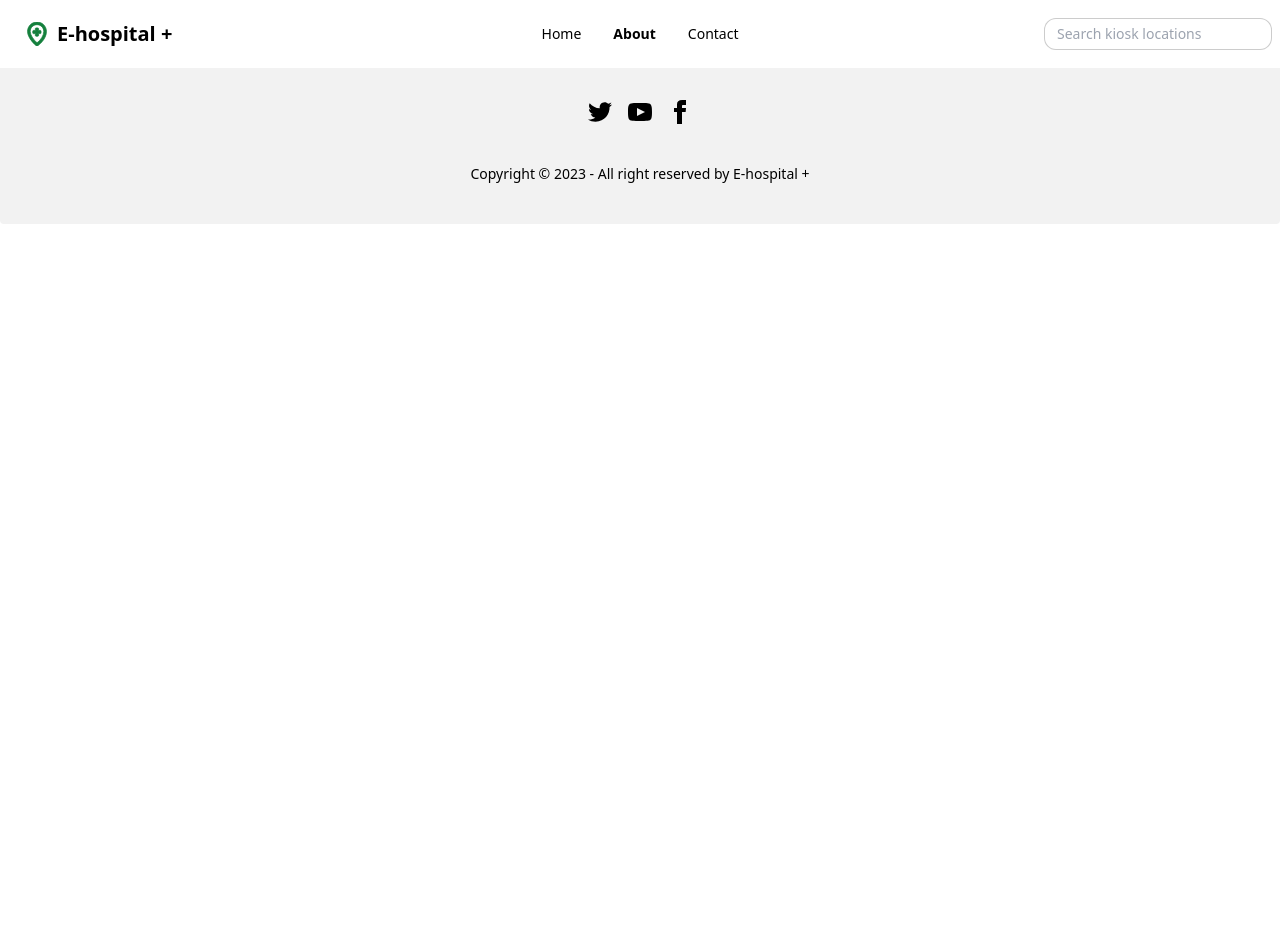
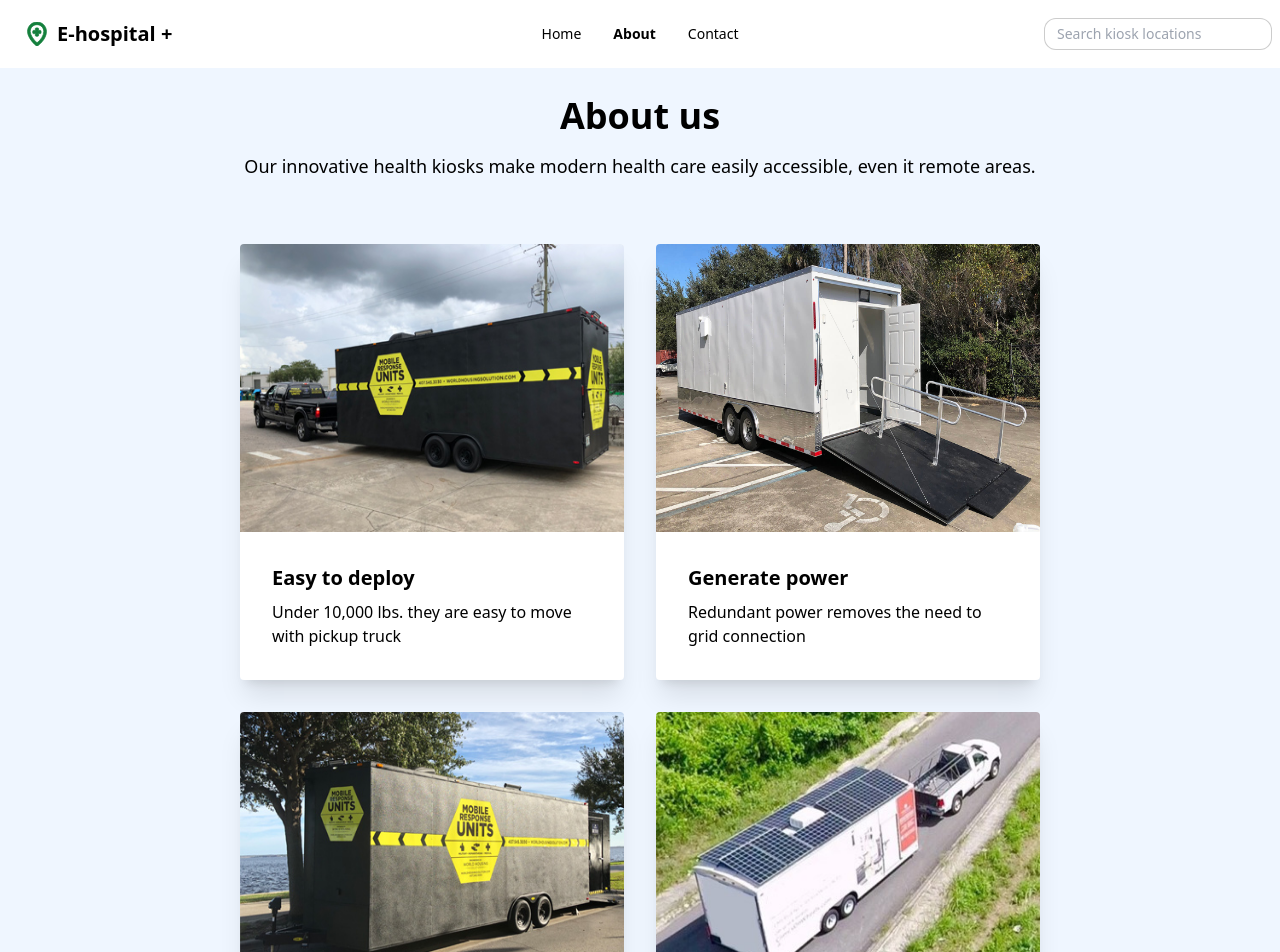
Before and after one commit to edwinnyawoli/hospella, a Nuxt app: page /about in a window 1280 px wide. Shown: the top 952 px of the page. Before the commit the page ends 800 px from the top, so only its background shows below. Built offline with nearby package versions, Linux system fonts and the light colour scheme.

Commit message:
Move kiosk bit to about page

```diff
--- a/pages/about.vue
+++ b/pages/about.vue
@@ -1 +1,55 @@
-<template></template>
+<template>
+    <div>
+        <section class="md:px-24 p-8 py-24 bg-blue-50 space-y-8">
+            <div class="flex-col justify-center flex-1 md:text-lg space-y-4 text-center">
+                <h1 class="text-3xl md:text-4xl font-semibold">About us</h1>
+                <h3>Our innovative health kiosks make modern health care easily accessible, even it remote
+                    areas.</h3>
+                <p class="md:px-[4vw] hidden">It offers
+                    fully
+                    compliant clinical examination and treatment rooms including general, OB-Gyn, X-ray, pediatric, ear
+                    nose
+                    and
+                    throat, ophthalmic, dental and dialysis, as well as designs for mass casualty, central sterile
+                    processing,
+                    administration and a fully functioning operating suit with positive air and sterile corridor.</p>
+            </div>
+            <div class="flex flex-wrap justify-center gap-8 pt-8">
+                <div v-for="s in services" class="card w-96 bg-base-100 shadow-xl">
+                    <figure><img class="aspect-[4/3]" :src="s.image" alt="Trailer 1" /></figure>
+                    <div class="card-body">
+                        <h2 class="card-title">
+                            {{ s.title }}
+                        </h2>
+                        <p> {{ s.description }}</p>
+                    </div>
+                </div>
+            </div>
+        </section>
+    </div>
+</template>
+
+<script setup>
+const services = ref([
+    {
+        "title": "Easy to deploy",
+        "description": "Under 10,000 lbs. they are easy to move with pickup truck",
+        "image": "./images/1.jpg"
+    },
+    {
+        "title": "Generate power",
+        "description": "Redundant power removes the need to grid connection",
+        "image": "./images/2.jpg"
+    },
+    {
+        "title": "Manufacture water",
+        "description": "Storage, filtration and water from air technologies available",
+        "image": "./images/3.jpg"
+    },
+    {
+        "title": "Connected",
+        "description": " Cellular and Satellite connectivity options ensure communications",
+        "image": "./images/4.jpg"
+    },
+]);
+</script>
--- a/pages/index.vue
+++ b/pages/index.vue
@@ -5,7 +5,7 @@
                 <h1 class="text-3xl md:text-6xl font-semibold">We provide you the <span class="text-green-700">best medical
                         care</span> wherever you
                     are</h1>
-                <h3 class="text-lg">Affordable and effective health care from licensed providers, in-person.</h3>
+                <h3 class="text-lg">Affordable and effective health care from licensed providers, at your fingertips.</h3>
                 <button
                     class="btn rounded-3xl bg-green-700 text-white md:w-64 hover:last:translate-x-1 hover:bg-green-600">Find
                     nearest kiosk
@@ -25,35 +25,10 @@
                 <GhanaMap></GhanaMap>
             </div>
         </section>
-        <section class="md:px-24 p-8 py-16 bg-blue-50 space-y-8">
-            <div class="flex-col justify-center flex-1 md:text-lg space-y-4 text-center">
-                <h1 class="text-3xl md:text-4xl font-semibold">Modern service care</h1>
-                <h3>Our innovative health kiosks make modern health care easily accessible, even it remote
-                    areas.</h3>
-                <p class="md:px-[4vw] hidden">It offers
-                    fully
-                    compliant clinical examination and treatment rooms including general, OB-Gyn, X-ray, pediatric, ear
-                    nose
-                    and
-                    throat, ophthalmic, dental and dialysis, as well as designs for mass casualty, central sterile
-                    processing,
-                    administration and a fully functioning operating suit with positive air and sterile corridor.</p>
-            </div>
-            <div class="flex flex-wrap justify-center gap-8 pt-8">
-                <div v-for="s in services" class="card w-96 bg-base-100 shadow-xl">
-                    <figure><img class="aspect-[4/3]" :src="s.image" alt="Trailer 1" /></figure>
-                    <div class="card-body">
-                        <h2 class="card-title">
-                            {{ s.title }}
-                        </h2>
-                        <p> {{ s.description }}</p>
-                    </div>
-                </div>
-            </div>
-        </section>
+
 
         <!-- Mission and Vission -->
-        <section class="md:px-24 p-8 py-16 space-y-8">
+        <section class="md:px-24 p-8 py-16 bg-blue-50 space-y-8">
             <div class="flex-col justify-center flex-1 md:text-xl space-y-4 text-center">
                 <h1 class="text-3xl md:text-4xl font-semibold">Who we are</h1>
             </div>
@@ -96,7 +71,7 @@
         <!-- Core values -->
         <section class="md:px-24 p-8 py-16 bg-blue-50">
             <div class="flex-col justify-center flex-1 md:text-lg space-y-16 text-center">
-                <h1 class="text-3xl md:text-4xl font-semibold">Our Core Values</h1>
+                <h1 class="text-3xl md:text-4xl font-semibold">Our core values</h1>
                 <div class="flex flex-wrap justify-center gap-8">
                     <div v-for="v in coreValues" class="flex flex-col justify-center w-64 h-64 bg-white rounded-full gap-4">
                         <img :src="v.image" alt="" class="w-[35%] h-[35%] mx-auto">
@@ -109,7 +84,7 @@
         <!-- Partnerships -->
         <section class="md:px-24 p-8 py-16 space-y-8">
             <div class="flex-col justify-center flex-1 md:text-xl space-y-4 text-center">
-                <h1 class="text-3xl md:text-4xl font-semibold">In Partnership With</h1>
+                <h1 class="text-3xl md:text-4xl font-semibold">In partnership with</h1>
                 <h3></h3>
             </div>
             <div class="flex flex-wrap justify-center gap-8">
@@ -172,28 +147,7 @@ definePageMeta({
     layout: 'default',
 })
 
-const services = ref([
-    {
-        "title": "Easy to deploy",
-        "description": "Under 10,000 lbs. they are easy to move with pickup truck",
-        "image": "./images/1.jpg"
-    },
-    {
-        "title": "Generate power",
-        "description": "Redundant power removes the need to grid connection",
-        "image": "./images/2.jpg"
-    },
-    {
-        "title": "Manufacture water",
-        "description": "Storage, filtration and water from air technologies available",
-        "image": "./images/3.jpg"
-    },
-    {
-        "title": "Connected",
-        "description": " Cellular and Satellite connectivity options ensure communications",
-        "image": "./images/4.jpg"
-    },
-]);
+
 
 const coreValues = ref([
     { "title": "Compassionate", "description": "", "image": "./images/heart.png" },
```
